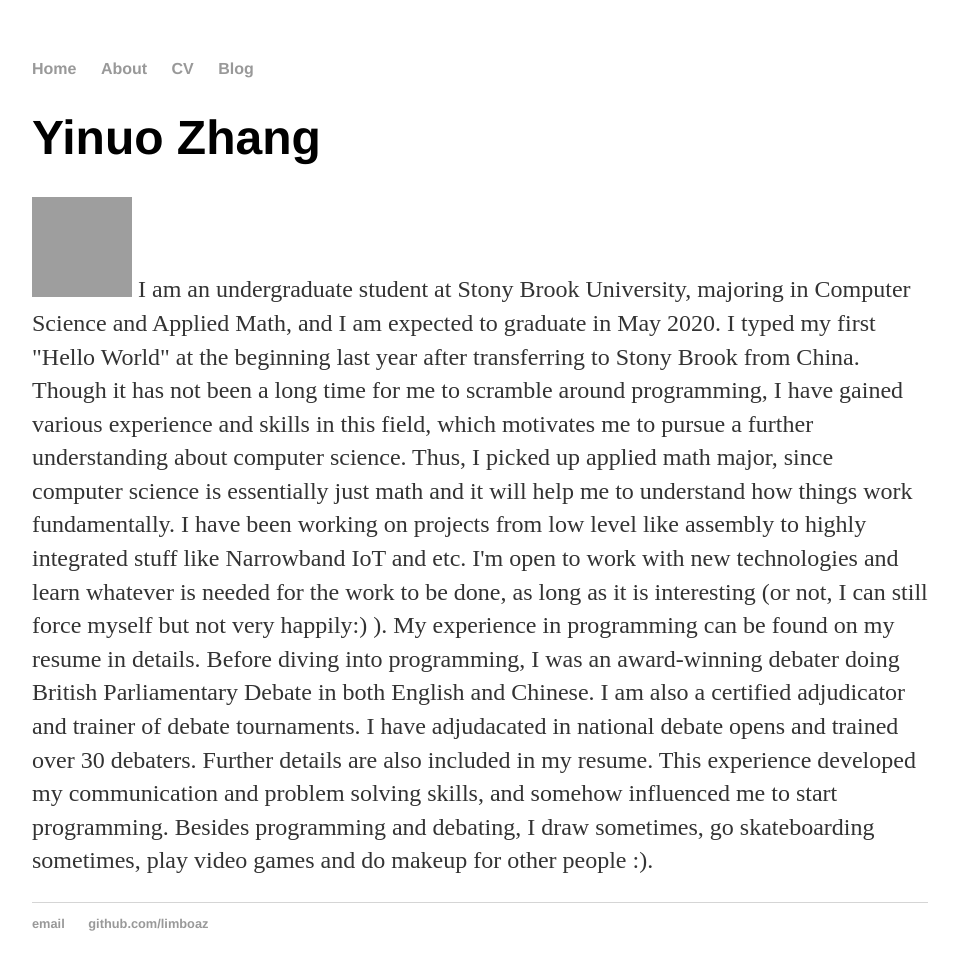
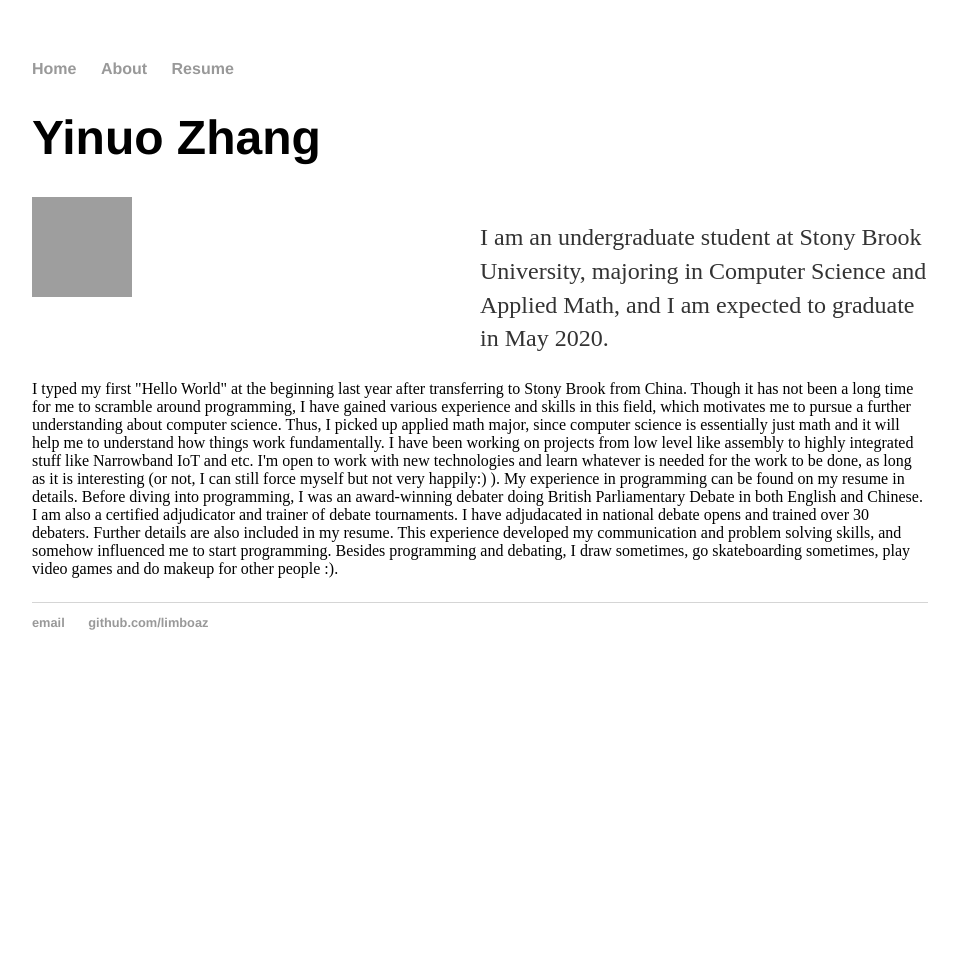
Before and after one commit to limboaz/limboaz.github.io, a Jekyll site: the page built from index.html, in a window 1280 px wide, cut to the strip 0-991 px from the top of the page. Shown: the top 970 px of the strip, without its empty margins (160-1117 px from the left). Built offline with Jekyll 4.4.1, drawn with Linux system fonts in a browser that asks for light colours; after the commit the page ends 900 px from its top, so only the background shows below that; grey boxes are pictures that could not be loaded.

Commit message:
Setting up resume

```diff
--- a/_layouts/default.html
+++ b/_layouts/default.html
@@ -10,9 +10,8 @@
 	    		<ul>
 	        		<li><a href="/">Home</a></li>
 		        	<li><a href="/about">About</a></li>
-	        		<li><a href="/cv">CV</a></li>
-	        		<li><a href="/blog">Blog</a></li>
-	    		</ul>
+	        		<li><a href="/cv" src = "./Resume.pdf">Resume</a></li>
+	       		</ul>
 			</nav>
 			<div class="container">
 
--- a/css/main.css
+++ b/css/main.css
@@ -41,3 +41,15 @@
 ul.posts li {
     list-style: none;
 }
+
+.column {
+    float: left;
+    width: 50%;
+}
+
+/* Clear floats after the columns */
+.row:after {
+    content: "";
+    display: table;
+    clear: both;
+}
--- a/index.html
+++ b/index.html
@@ -6,13 +6,22 @@
 	<h1>Yinuo Zhang</h1>
 
 	<p>
-		<img src = "./profile.png" height = "100" width = "100" padding = "30" />
-		I am an undergraduate student at Stony Brook University, majoring in Computer Science and Applied Math, and I am expected to graduate in May 2020. I typed my first "Hello World" at the beginning last year after transferring to Stony Brook from China. Though it has not been a long time for me to scramble around programming, I have gained various experience and skills in this field, which motivates me to pursue a further understanding about computer science. Thus, I picked up applied math major, since computer science is essentially just math and it will help me to understand how things work fundamentally.
+		<div class = "row">
+			<div class = "column">
+				<img src = "./profile.png" height = "100" width = "100" padding = "30" />
+			</div>
+			<div class = "column">
+				<p>I am an undergraduate student at Stony Brook University, majoring in Computer Science and Applied Math, and I am expected to graduate in May 2020.
+				</p>
+			</div>
+		</div>
+		I typed my first "Hello World" at the beginning last year after transferring to Stony Brook from China. Though it has not been a long time for me to scramble around programming, I have gained various experience and skills in this field, which motivates me to pursue a further understanding about computer science. Thus, I picked up applied math major, since computer science is essentially just math and it will help me to understand how things work fundamentally.
 
 		I have been working on projects from low level like assembly to highly integrated stuff like Narrowband IoT and etc. I'm open to work with new technologies and learn whatever is needed for the work to be done, as long as it is interesting (or not, I can still force myself but not very happily:) ). My experience in programming can be found on my resume in details.
 
 		Before diving into programming, I was an award-winning debater doing British Parliamentary Debate in both English and Chinese. I am also a certified adjudicator and trainer of debate tournaments. I have adjudacated in national debate opens and trained over 30 debaters. Further details are also included in my resume. This experience developed my communication and problem solving skills, and somehow influenced me to start programming.
 
 		Besides programming and debating, I draw sometimes, go skateboarding sometimes, play video games and do makeup for other people :).
+	</p>
 
 </div><!-- /.blurb -->
```
Also changed, not shown: 1 other file.
